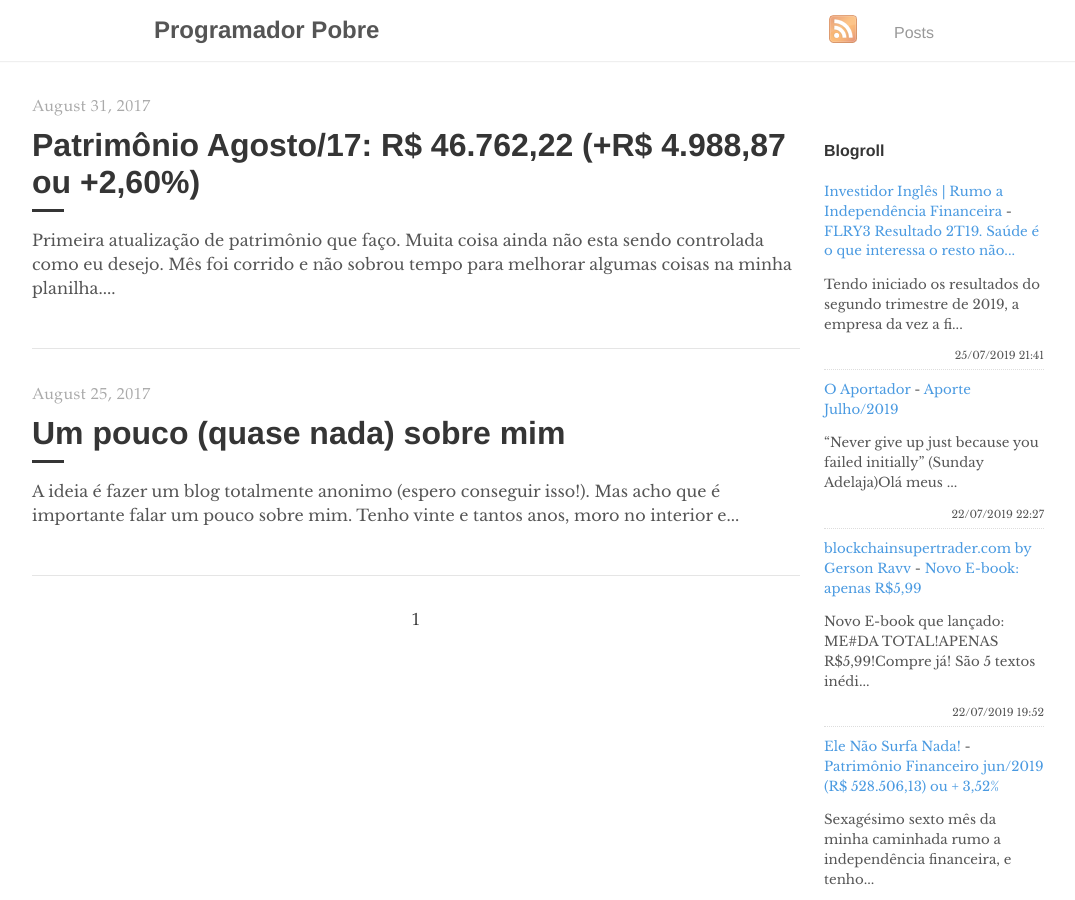
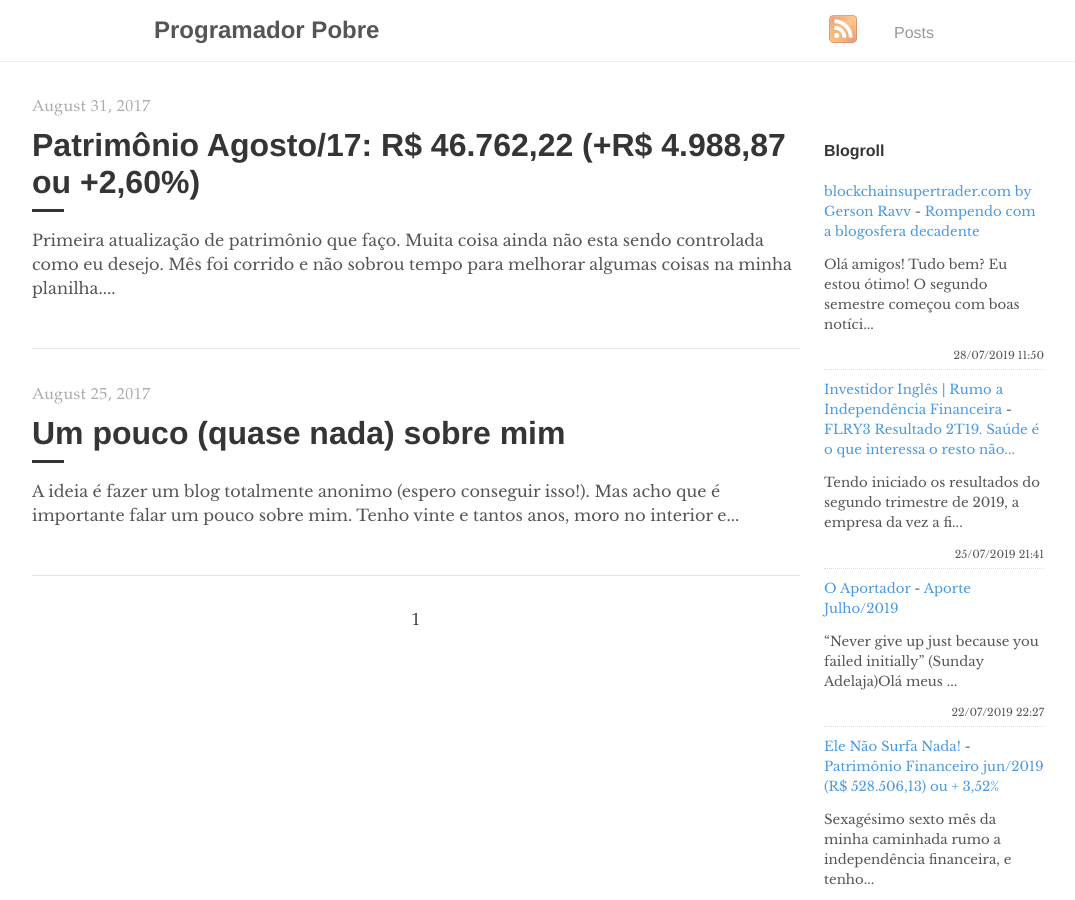
Before and after one commit to programadorpobre/programadorpobre.github.io, a Jekyll site: the page built from index.html, in a window 1280 px wide and 900 px high. Shown: the whole window, without its empty margins (96-1171 px from the left). Built offline with Jekyll 4.4.1, drawn with Linux system fonts in a browser that asks for light colours; the list of posts is cut into pages by our own code; comment, search, counter and statistics services are not loaded.

Commit message:
[ci skip] travis #722

```diff
--- a/_includes/feed-entries.html
+++ b/_includes/feed-entries.html
@@ -1,3 +1,8 @@
+<div class="feed-entry">
+    <a class="feed-entry-site-name" href="http://www.blockchainsupertrader.com/">blockchainsupertrader.com by Gerson Ravv</a> - <a class="feed-entry-title" href="http://www.blockchainsupertrader.com/2019/07/rompendo-com-blogosfera-decadente.html">Rompendo com a blogosfera decadente</a>
+    <p class="feed-entry-summary">Olá amigos! Tudo bem? Eu estou ótimo! O segundo semestre começou com boas notíci...</p>
+    <time datetime="2019-07-28T11:50:00.001-03:00">28/07/2019 11:50</time>
+</div>
 <div class="feed-entry">
     <a class="feed-entry-site-name" href="https://www.investidoringles.com/">Investidor Inglês | Rumo a Independência Financeira</a> - <a class="feed-entry-title" href="https://www.investidoringles.com/2019/07/flry3-resultado-2t19.html">FLRY3 Resultado 2T19. Saúde é o que interessa o resto não...</a>
     <p class="feed-entry-summary">Tendo iniciado os resultados do segundo trimestre de 2019, a empresa da vez a fi...</p>
@@ -7,11 +12,6 @@
     <a class="feed-entry-site-name" href="https://oaportadorfinanceiro.blogspot.com/">O Aportador</a> - <a class="feed-entry-title" href="https://oaportadorfinanceiro.blogspot.com/2019/07/aporte-julho2019.html">Aporte Julho/2019</a>
     <p class="feed-entry-summary">“Never give up just because you failed initially”&nbsp;(Sunday Adelaja)Olá meus ...</p>
     <time datetime="2019-07-22T22:27:00.000-03:00">22/07/2019 22:27</time>
-</div>
-<div class="feed-entry">
-    <a class="feed-entry-site-name" href="http://www.blockchainsupertrader.com/">blockchainsupertrader.com by Gerson Ravv</a> - <a class="feed-entry-title" href="http://www.blockchainsupertrader.com/2019/07/novo-e-book-apenas-r599.html">Novo E-book: apenas R$5,99</a>
-    <p class="feed-entry-summary">Novo E-book que lançado: ME#DA TOTAL!APENAS R$5,99!Compre já! São 5 textos inédi...</p>
-    <time datetime="2019-07-22T19:52:00.000-03:00">22/07/2019 19:52</time>
 </div>
 <div class="feed-entry">
     <a class="feed-entry-site-name" href="https://elenaosurfanada.blogspot.com/">Ele Não Surfa Nada!</a> - <a class="feed-entry-title" href="https://elenaosurfanada.blogspot.com/2019/06/patrimonio-financeiro-jun2019-r.html">Patrimônio Financeiro jun/2019 (R$ 528.506,13) ou + 3,52%</a>
```
